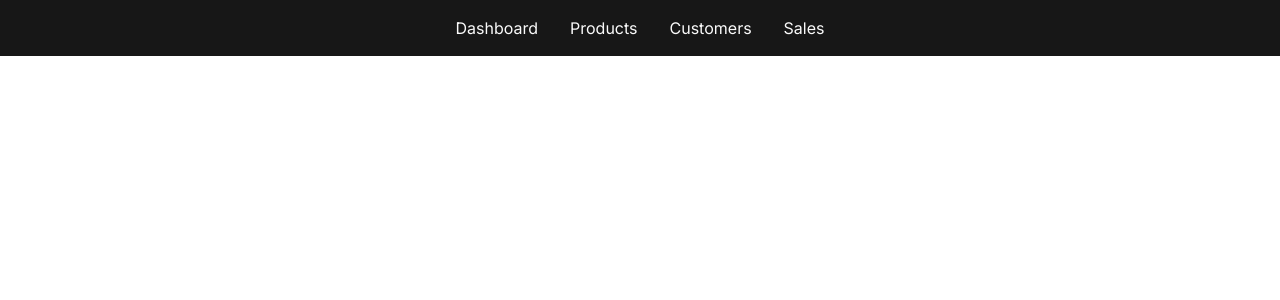
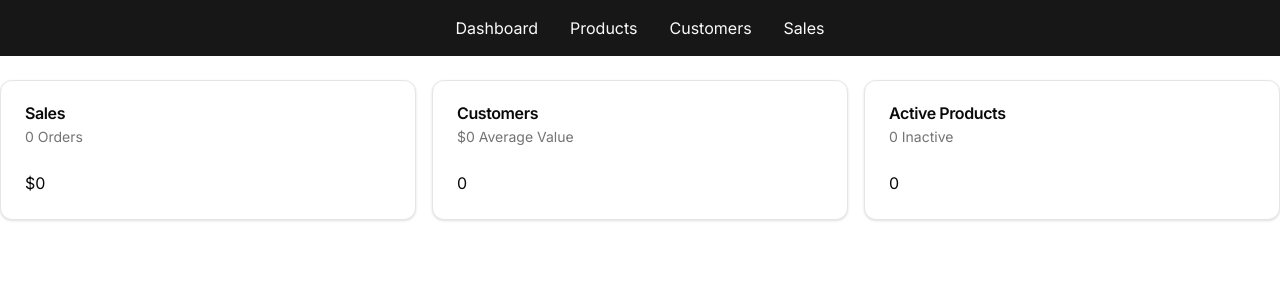
Before and after one commit to ProgrammerJM/Her-Health-Hub, a Next.js app: page /admin in a window 1280 px wide. Shown: the top 300 px of the page. Built offline with nearby package versions, Linux system fonts and the light colour scheme; no server answers; the database is empty.

Commit message:
Add AdminDashboard component with sales, user, and product data aggregation

```diff
--- a/src/app/admin/page.tsx
+++ b/src/app/admin/page.tsx
@@ -1,7 +1,98 @@
+import {
+  Card,
+  CardContent,
+  CardDescription,
+  CardHeader,
+  CardTitle,
+} from "@/components/ui/card";
+import { db } from "@/db/db";
+import { formatCurrency, formatNumber } from "@/lib/formatters";
 import React from "react";
 
-export default function AdminDashboard() {
+async function getSalesData() {
+  const data = await db.order.aggregate({
+    _sum: { pricePaidInCents: true },
+    _count: true,
+  });
+
+  return {
+    amount: (data._sum.pricePaidInCents || 0) / 100,
+    numberOfSales: data._count,
+  };
+}
+
+async function getUserData() {
+  const [userCount, orderData] = await Promise.all([
+    db.user.count(),
+    db.order.aggregate({
+      _sum: { pricePaidInCents: true },
+    }),
+  ]);
+
+  return {
+    userCount,
+    averageValuePerUser:
+      userCount === 0
+        ? 0
+        : (orderData._sum.pricePaidInCents || 0) / userCount / 100,
+  };
+}
+
+async function getProductData() {
+  const [activeCount, inactiveCount] = await Promise.all([
+    db.product.count({ where: { isAvailableForPurchase: true } }),
+    db.product.count({ where: { isAvailableForPurchase: false } }),
+  ]);
+
+  return { activeCount, inactiveCount };
+}
+
+export default async function AdminDashboard() {
+  const [salesData, userData, productData] = await Promise.all([
+    getSalesData(),
+    getUserData(),
+    getProductData(),
+  ]);
+
   return (
-    <div className="grid grid-cols-1 md:grid-cols-2 lg:grid-cols-3 gap-4"></div>
+    <div className="grid grid-cols-1 md:grid-cols-2 lg:grid-cols-3 gap-4">
+      <DashboardCard
+        title="Sales"
+        subtitle={`${formatNumber(salesData.numberOfSales)} Orders`}
+        body={formatCurrency(salesData.amount)}
+      />
+      <DashboardCard
+        title="Customers"
+        subtitle={`${formatCurrency(
+          userData.averageValuePerUser
+        )} Average Value`}
+        body={formatNumber(userData.userCount)}
+      />
+      <DashboardCard
+        title="Active Products"
+        subtitle={`${formatNumber(productData.inactiveCount)} Inactive`}
+        body={formatNumber(productData.activeCount)}
+      />
+    </div>
   );
 }
+
+type DashboardCardProps = {
+  title: string;
+  subtitle: string;
+  body: string;
+};
+
+function DashboardCard({ title, subtitle, body }: DashboardCardProps) {
+  return (
+    <Card>
+      <CardHeader>
+        <CardTitle>{title}</CardTitle>
+        <CardDescription>{subtitle}</CardDescription>
+      </CardHeader>
+      <CardContent>
+        <p>{body}</p>
+      </CardContent>
+    </Card>
+  );
+}
```
